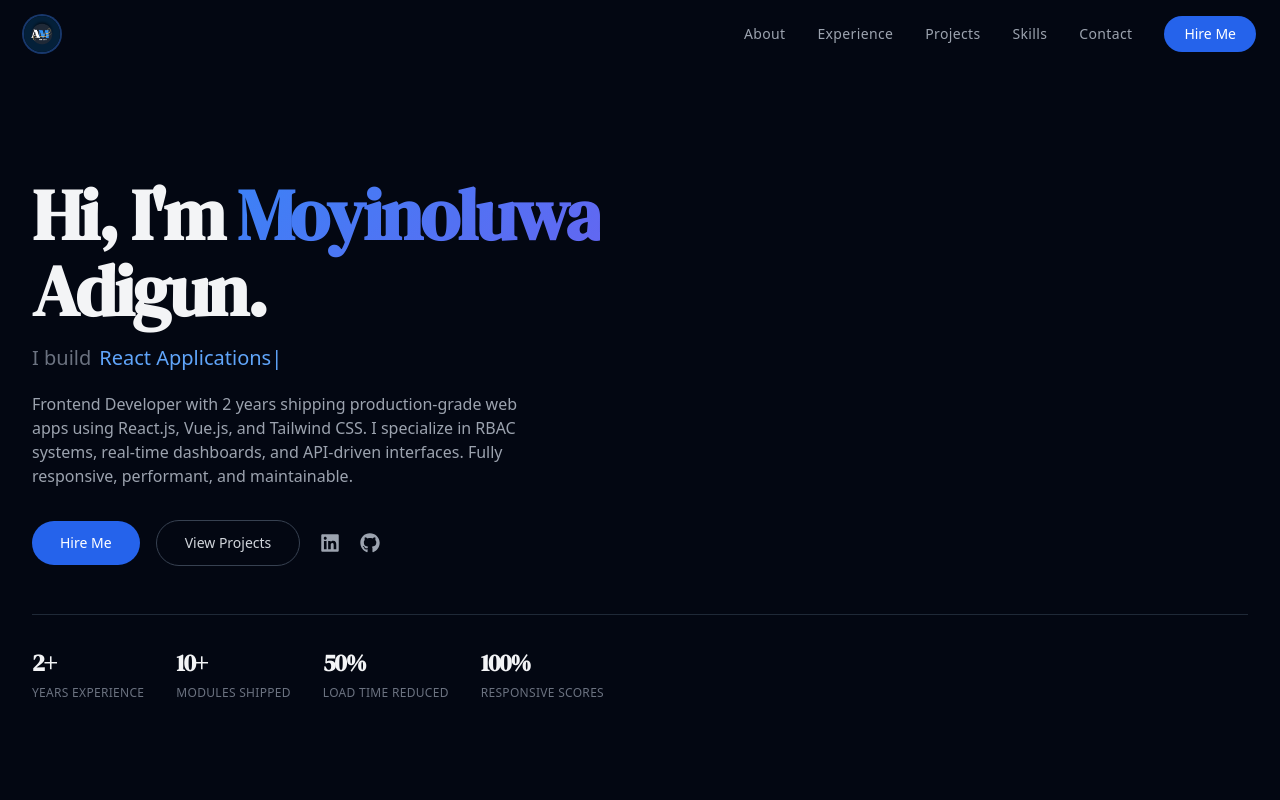
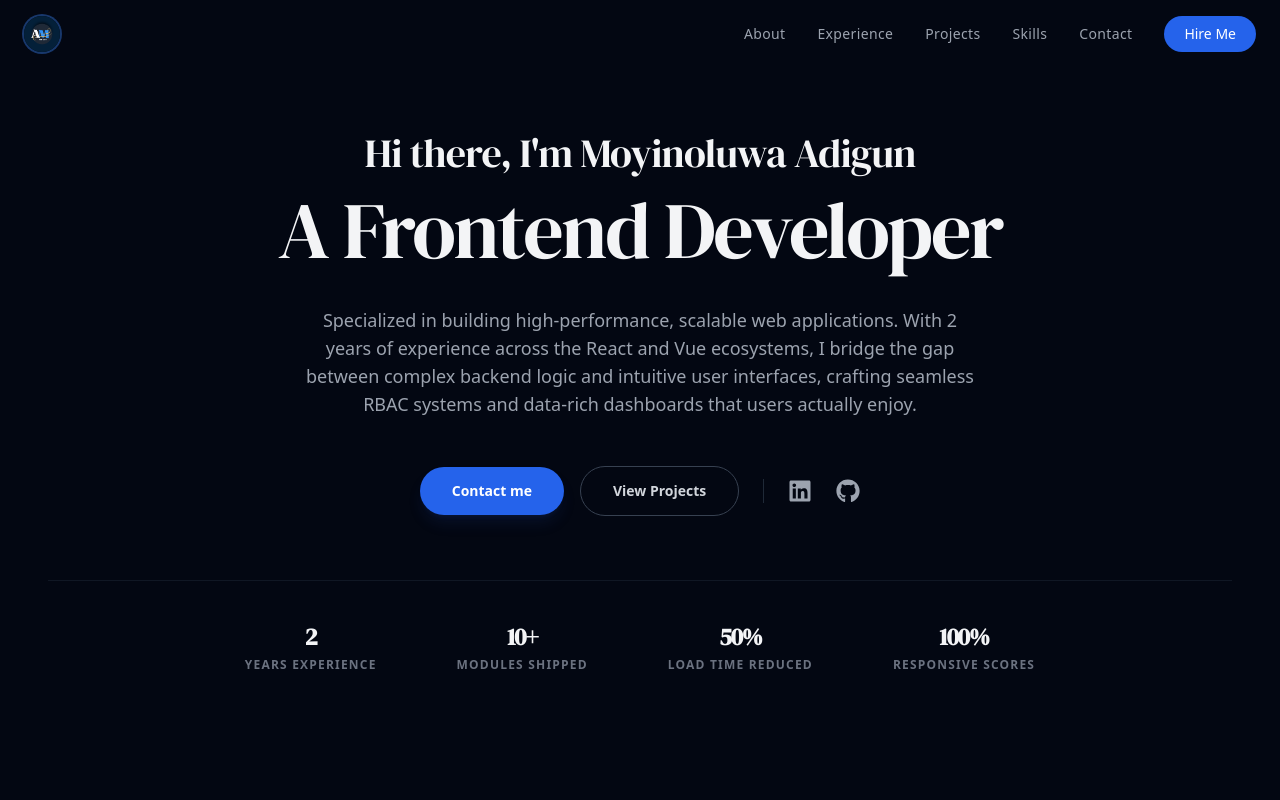
Before and after one commit to DevMoyin17/Adigun-Moyinoluwa_Portfolio, a React (Vite) app: page / in a window 1280 px wide. Shown: the top 800 px of the page. Built offline with nearby package versions, Linux system fonts and the light colour scheme.

Commit message:
Portfolio update

```diff
--- a/src/Component/About.jsx
+++ b/src/Component/About.jsx
@@ -64,7 +64,7 @@ const About = () => {
           initial="hidden"
           whileInView="show"
           viewport={{ once: true }}
-          className="text-3xl sm:text-4xl font-bold text-gray-100 mb-5"
+          className="text-3xl sm:text-4xl font-medium text-gray-100 mb-5"
           style={{ fontFamily: "'DM Serif Display', serif", letterSpacing: "-0.03em" }}
         >
           A developer who thinks about
--- a/src/Component/Banners.jsx
+++ b/src/Component/Banners.jsx
@@ -1,12 +1,10 @@
 import React from "react";
 import { FaGithub, FaLinkedin } from "react-icons/fa";
-import { TypeAnimation } from "react-type-animation";
 import { motion } from "framer-motion";
 import { fadeIn } from "../variants";
-import image from "../assets/image6.png";
 
 const stats = [
-  { value: "2+", label: "Years Experience" },
+  { value: "2", label: "Years Experience" },
   { value: "10+", label: "Modules Shipped" },
   { value: "50%", label: "Load Time Reduced" },
   { value: "100%", label: "Responsive Scores" },
@@ -20,95 +18,60 @@ const Banners = ({ contactRef }) => {
   return (
     <section
       id="home"
-      className="min-h-screen flex flex-col justify-center bg-gray-950 px-4 sm:px-8 pt-28 pb-16"
+      // Added h-auto for mobile and min-h-screen for desktop to ensure content is never cut off
+      className="min-h-screen w-full flex flex-col justify-center items-center bg-gray-950 px-6 sm:px-12 py-20 lg:py-32 text-center"
     >
-      <div className="container mx-auto max-w-5xl">
-        {/* Availability badge */}
-        <motion.div
-          variants={fadeIn("up", 0.1)}
-          initial="hidden"
-          whileInView="show"
-          viewport={{ once: true }}
-          className="mb-8 flex"
-        >
-          {/* <span
-            className="inline-flex items-center gap-2 text-xs font-medium tracking-widest uppercase text-blue-400 bg-blue-950/60 border border-blue-800/50 px-4 py-2 rounded-full"
-          >
-            <span
-              className="w-1.5 h-1.5 rounded-full bg-green-400 animate-pulse"
-              style={{ boxShadow: "0 0 6px #4ade80" }}
-            />
-            Available for Remote Roles
-          </span> */}
-        </motion.div>
+      <div className="container mx-auto max-w-4xl flex flex-col items-center">
 
-        {/* Main grid */}
-        <div className="flex flex-col lg:flex-row items-start lg:items-center gap-12 lg:gap-16">
-          {/* Left — text */}
-          <div className="flex-1">
+        {/* Content Wrapper */}
+        <div className="w-full">
+          {/* Intro Text */}
           <motion.h1
             variants={fadeIn("up", 0.2)}
             initial="hidden"
             whileInView="show"
             viewport={{ once: true }}
-              className="font-bold text-gray-100 leading-tight mb-4"
+            className="text-gray-100 leading-tight mb-2"
             style={{
               fontFamily: "'DM Serif Display', serif",
-                fontSize: "clamp(2.4rem, 6vw, 4.5rem)",
-                letterSpacing: "-0.03em",
-                lineHeight: 1.05,
+              // Adjusted clamp for better mobile scaling
+              fontSize: "clamp(1.25rem, 4vw, 2.5rem)",
+              letterSpacing: "-0.02em",
             }}
           >
-              Hi, I'm{" "}
-              <span
-                style={{
-                  background: "linear-gradient(135deg, #3b82f6, #6366f1)",
-                  WebkitBackgroundClip: "text",
-                  WebkitTextFillColor: "transparent",
-                }}
-              >
-                Moyinoluwa
-              </span>
-              <br />
-              Adigun.
+            Hi there, I'm Moyinoluwa Adigun
           </motion.h1>
 
-            <motion.div
+          {/* Main Title */}
+          <motion.h1
             variants={fadeIn("up", 0.3)}
             initial="hidden"
             whileInView="show"
             viewport={{ once: true }}
-              className="flex items-center gap-2 text-gray-300 text-lg sm:text-xl font-medium mb-5"
+            className="font-medium text-gray-100 leading-tight mb-8"
+            style={{
+              fontFamily: "'DM Serif Display', serif",
+              // Responsive fluid typography
+              fontSize: "clamp(2.5rem, 10vw, 5rem)",
+              letterSpacing: "-0.03em",
+              lineHeight: 1.1,
+            }}
           >
-              <span className="text-gray-500">I build</span>
-              <TypeAnimation
-                sequence={[
-                  "Frontend Interfaces",
-                  2000,
-                  "React Applications",
-                  2000,
-                  "Real-time Dashboards",
-                  2000,
-                  "Responsive UIs",
-                  2000,
-                ]}
-                speed={50}
-                className="text-blue-400"
-                wrapper="span"
-                repeat={Infinity}
-              />
-            </motion.div>
+            A Frontend Developer
+          </motion.h1>
 
+          {/* Description */}
           <motion.p
             variants={fadeIn("up", 0.4)}
             initial="hidden"
             whileInView="show"
             viewport={{ once: true }}
-              className="text-gray-400 text-sm sm:text-base leading-relaxed mb-8 max-w-lg font-light"
+            className="text-gray-400 text-sm sm:text-lg leading-relaxed mb-12 max-w-2xl mx-auto font-light"
           >
-              Frontend Developer with 2 years shipping production-grade web apps using React.js,
-              Vue.js, and Tailwind CSS. I specialize in RBAC systems, real-time dashboards,
-              and API-driven interfaces. Fully responsive, performant, and maintainable.
+            Specialized in building high-performance, scalable web applications.
+            With 2 years of experience across the React and Vue ecosystems, I bridge the gap between
+            complex backend logic and intuitive user interfaces, crafting seamless RBAC systems
+            and data-rich dashboards that users actually enjoy.
           </motion.p>
 
           {/* CTAs + Socials */}
@@ -117,13 +80,14 @@ const Banners = ({ contactRef }) => {
             initial="hidden"
             whileInView="show"
             viewport={{ once: true }}
-              className="flex flex-wrap items-center gap-4 mb-12"
+            className="flex flex-col sm:flex-row items-center justify-center gap-6 mb-16"
           >
+            <div className="flex items-center gap-4">
               <button
                 onClick={scrollToContact}
-                className="bg-blue-600 hover:bg-blue-500 text-white px-7 py-3 rounded-full text-sm font-medium transition-all duration-200 hover:-translate-y-0.5"
+                className="bg-blue-600 hover:bg-blue-500 text-white px-8 py-3.5 rounded-full text-sm font-semibold transition-all duration-200 hover:-translate-y-1 shadow-lg shadow-blue-900/20 whitespace-nowrap"
               >
-                Hire Me
+                Contact me
               </button>
               <a
                 href="#projects"
@@ -131,12 +95,13 @@ const Banners = ({ contactRef }) => {
                   e.preventDefault();
                   document.getElementById("projects")?.scrollIntoView({ behavior: "smooth" });
                 }}
-                className="border border-gray-700 hover:border-blue-500 text-gray-300 hover:text-blue-400 px-7 py-3 rounded-full text-sm font-medium transition-all duration-200"
+                className="border border-gray-700 hover:border-blue-500 text-gray-300 hover:text-blue-400 px-8 py-3.5 rounded-full text-sm font-semibold transition-all duration-200 whitespace-nowrap"
               >
                 View Projects
               </a>
+            </div>
 
-              <div className="flex gap-5 ml-1 text-gray-400 text-xl">
+            <div className="flex gap-6 text-gray-400 text-2xl mt-4 sm:mt-0 border-t sm:border-t-0 sm:border-l border-gray-800 pt-6 sm:pt-0 sm:pl-6">
               <a
                 href="http://linkedin.com/in/adigun-moyinoluwa-4236872a2"
                 target="_blank"
@@ -164,45 +129,23 @@ const Banners = ({ contactRef }) => {
             initial="hidden"
             whileInView="show"
             viewport={{ once: true }}
-              className="flex flex-wrap gap-8 pt-8 border-t border-gray-800"
+            // Grid layout for mobile (2x2) and flex for tablet/desktop
+            className="grid grid-cols-2 md:flex md:flex-wrap justify-center gap-y-10 gap-x-4 sm:gap-20 pt-10 border-t border-gray-800/50"
           >
             {stats.map((s, i) => (
-                <div key={i}>
+              <div key={i} className="flex flex-col items-center">
                 <span
-                    className="block text-2xl font-bold text-gray-100"
+                  className="block text-2xl sm:text-3xl font-bold text-gray-100"
                   style={{ fontFamily: "'DM Serif Display', serif", letterSpacing: "-0.04em" }}
                 >
                   {s.value}
                 </span>
-                  <span className="text-xs text-gray-500 font-medium tracking-wide uppercase">
+                <span className="text-[10px] sm:text-xs text-gray-500 font-bold tracking-widest uppercase mt-1">
                   {s.label}
                 </span>
               </div>
             ))}
           </motion.div>
-          </div>
-
-          {/* Right — photo */}
-          {/* <motion.div
-            variants={fadeIn("left", 0.4)}
-            initial="hidden"
-            whileInView="show"
-            viewport={{ once: true }}
-            className="flex-shrink-0 mx-auto lg:mx-0"
-          >
-            <div className="relative">
-              <div
-                className="absolute inset-0 rounded-2xl bg-gradient-to-br from-blue-600/30 to-indigo-600/20 blur-2xl scale-110"
-                aria-hidden="true"
-              />
-              <img
-                src={image}
-                alt="Moyinoluwa Adigun"
-                className="relative w-52 sm:w-64 lg:w-72 rounded-2xl object-cover ring-1 ring-blue-500/30"
-                style={{ aspectRatio: "3/4" }}
-              />
-            </div>
-          </motion.div> */}
         </div>
       </div>
     </section>
--- a/src/Component/Contact.jsx
+++ b/src/Component/Contact.jsx
@@ -95,7 +95,7 @@ const Contact = React.forwardRef((props, ref) => {
           initial="hidden"
           whileInView="show"
           viewport={{ once: true }}
-          className="text-3xl sm:text-4xl font-bold text-gray-100 mb-4"
+          className="text-3xl sm:text-4xl font-medium text-gray-100 mb-4"
           style={{ fontFamily: "'DM Serif Display', serif", letterSpacing: "-0.03em" }}
         >
           Let's build something together.
--- a/src/Component/Experience.jsx
+++ b/src/Component/Experience.jsx
@@ -57,10 +57,10 @@ const Experience = () => {
   initial="hidden"
   whileInView="show"
   viewport={{ once: true }}
-          className="text-3xl sm:text-4xl font-bold text-gray-100 mb-12"
+  className="text-3xl sm:text-4xl font-medium text-gray-100 mb-12" // Fixed 'font-mediums' typo here too
   style={{ fontFamily: "'DM Serif Display', serif", letterSpacing: "-0.03em" }}
 >
-          Where I've built things.
+  The Journey So Far.
 </motion.h2>
 
         <div className="flex flex-col divide-y divide-gray-800">
--- a/src/Component/Services.jsx
+++ b/src/Component/Services.jsx
@@ -65,7 +65,7 @@ const Services = () => {
           initial="hidden"
           whileInView="show"
           viewport={{ once: true }}
-          className="text-3xl sm:text-4xl font-bold text-gray-100 mb-12"
+          className="text-3xl sm:text-4xl font-medium text-gray-100 mb-12"
           style={{ fontFamily: "'DM Serif Display', serif", letterSpacing: "-0.03em" }}
         >
           What I can do for you.
--- a/src/Component/Works.jsx
+++ b/src/Component/Works.jsx
@@ -59,7 +59,7 @@ const Works = () => {
           initial="hidden"
           whileInView="show"
           viewport={{ once: true }}
-          className="text-3xl sm:text-4xl font-bold text-gray-100 mb-12"
+          className="text-3xl sm:text-4xl font-medium text-gray-100 mb-12"
           style={{ fontFamily: "'DM Serif Display', serif", letterSpacing: "-0.03em" }}
         >
           Things I've built and shipped.
```
Lines whose indentation alone changed are shown as unchanged.
